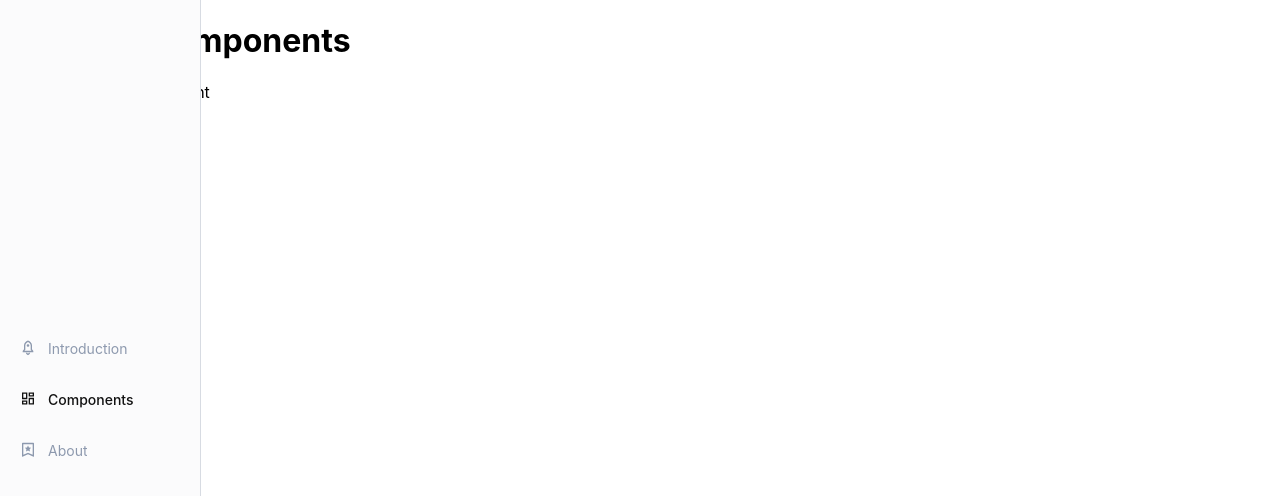
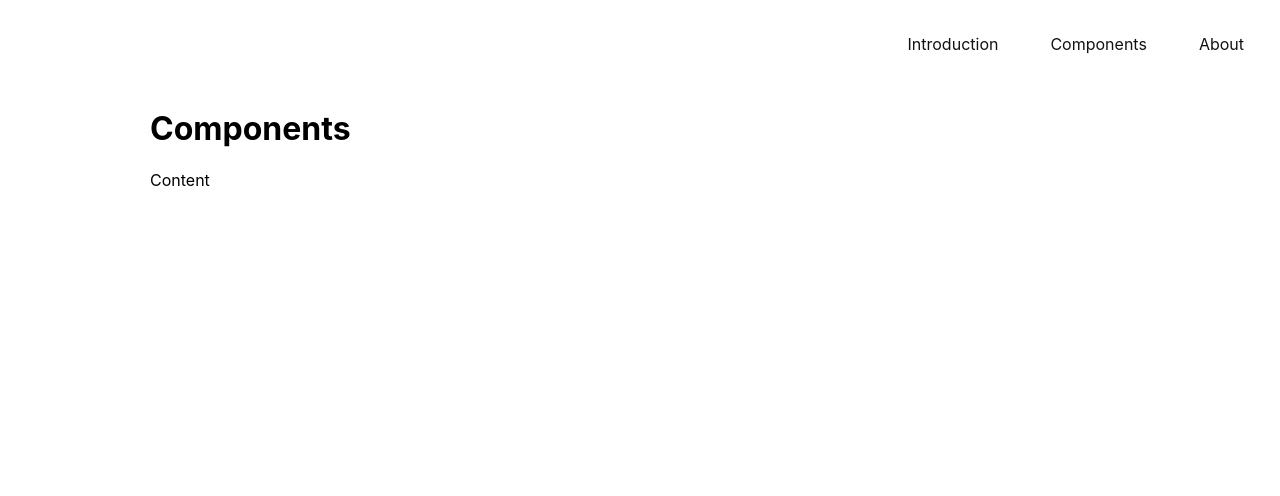
Before and after one commit to Sebosek/xui-doc, a React (Create React App) app: page /components in a window 1280 px wide. Shown: the top 496 px of the page. Built offline with nearby package versions, Linux system fonts and the light colour scheme; what @xui/components, raw.macro would draw is missing.

Commit message:
feat(menu): added horizontal navigation

```diff
--- a/src/components/App/App.tsx
+++ b/src/components/App/App.tsx
@@ -1,6 +1,5 @@
 import React from 'react';
 import styles from './App.module.scss';
-import Menu from '../Menu/Menu';
 import { BrowserRouter, Route, Switch } from 'react-router-dom';
 
 import Introduction from '../../pages/Introduction/Introduction';
@@ -8,6 +7,7 @@ import Components from '../../pages/Components/Components';
 import About from '../../pages/About/About';
 import NotFound from '../../pages/NotFound/NotFound';
 import Component from '../../pages/Component/Component';
+import Menu from '../HorizontalMenu/Menu';
 
 const routes = (
   <Switch>
--- a/src/components/ComponentList/ComponentList.module.scss
+++ b/src/components/ComponentList/ComponentList.module.scss
@@ -1,13 +1,7 @@
 @import "../../shared/variables";
 
 .column {
-  //padding: 0 16px;
-  margin-right: 72px;
   width: auto;
-
-  &:last-child {
-    margin-right: 0;
-  }
 
   h3 {
     font-size: $font-size-regular;
--- /dev/null
+++ b/src/components/HeroMenu/HeroMenu.module.scss
@@ -0,0 +1,9 @@
+@import "../../shared/variables";
+
+.hero {
+  background: $color-base;
+  display: flex;
+  justify-content: space-evenly;
+  z-index: 1;
+  width: 100%;
+}
--- /dev/null
+++ b/src/components/HeroMenu/HeroMenu.tsx
@@ -0,0 +1,10 @@
+import React, { FunctionComponent } from 'react';
+import styles from './HeroMenu.module.scss';
+
+const HeroMenu: FunctionComponent = ({ children }) => (
+  <div className={styles.hero}>
+    {children}
+  </div>
+);
+
+export default HeroMenu;
--- /dev/null
+++ b/src/components/HorizontalMenu/Menu.module.scss
@@ -0,0 +1,12 @@
+.menu {
+  text-align: right;
+  margin: 20px 0 20px;
+
+  ul {
+    margin: 0;
+    padding-left: 0;
+    list-style: none;
+    width: 100%;
+    position: relative;
+  }
+}
--- /dev/null
+++ b/src/components/HorizontalMenu/Menu.tsx
@@ -0,0 +1,122 @@
+import React, { FunctionComponent } from 'react';
+import styles from './Menu.module.scss';
+import MenuItem from '../HorizontalMenuItem/MenuItem';
+import ComponentList from '../ComponentList/ComponentList';
+import ComponentLink from '../ComponentLink/ComponentLink';
+import HeroMenu from '../HeroMenu/HeroMenu';
+
+const Menu: FunctionComponent = () => {
+  return (
+    <nav className={styles.menu}>
+      <ul>
+        <MenuItem
+          label="Introduction"
+          path="/"
+        />
+        <MenuItem
+          label="Components"
+          path="/components"
+        >
+          <HeroMenu>
+            <ComponentList title="Common">
+              <ComponentLink
+                name="Avatar"
+                path="avatar"
+              />
+              <ComponentLink
+                name="Callout"
+                path="callout"
+              />
+              <ComponentLink
+                name="Caption"
+                path="caption"
+              />
+              <ComponentLink
+                name="Grid"
+                path="grid"
+              />
+              <ComponentLink
+                name="Label"
+                path="label"
+              />
+              <ComponentLink
+                name="Link"
+                path="link"
+              />
+              <ComponentLink
+                name="Loading"
+                path="loading"
+              />
+              <ComponentLink
+                name="Menu"
+                path="menu"
+              />
+              <ComponentLink
+                name="Over element"
+                path="over-element"
+              />
+              <ComponentLink
+                name="Popover"
+                path="popover"
+              />
+              <ComponentLink
+                name="Tabs"
+                path="tabs"
+              />
+              <ComponentLink
+                name="Title"
+                path="title"
+              />
+              <ComponentLink
+                name="Tooltip"
+                path="tooltip"
+              />
+            </ComponentList>
+            <ComponentList title="Forms">
+              <ComponentLink
+                name="Button"
+                path="button"
+              />
+              <ComponentLink
+                name="Checkbox"
+                path="checkbox"
+              />
+              <ComponentLink
+                name="Input"
+                path="input"
+              />
+              <ComponentLink
+                name="Password"
+                path="password"
+              />
+              <ComponentLink
+                name="Radio"
+                path="radio"
+              />
+              <ComponentLink
+                name="Toggle"
+                path="toggle"
+              />
+            </ComponentList>
+            <ComponentList title="Structural">
+              <ComponentLink
+                name="Form control"
+                path="form-control"
+              />
+              <ComponentLink
+                name="Form item"
+                path="form-item"
+              />
+            </ComponentList>
+          </HeroMenu>
+        </MenuItem>
+        <MenuItem
+          label="About"
+          path="/about"
+        />
+      </ul>
+    </nav>
+  );
+}
+
+export default Menu;
--- /dev/null
+++ b/src/components/HorizontalMenuItem/MenuItem.module.scss
@@ -0,0 +1,72 @@
+@import "../../shared/variables";
+
+.item {
+  display: inline-block;
+  margin-right: 20px;
+
+  --xui-doc--icon: #{$color-font};
+
+  &:hover {
+    --xui-doc--icon: #{$color-base};
+
+    .link:after {
+      width: 50%;
+    }
+
+    .children {
+      display: flex;
+    }
+
+    .chevron {
+      height: 20px;
+      width: 20px;
+    }
+  }
+
+  .link {
+    background: transparent;
+    color: $color-font;
+    cursor: pointer;
+    display: block;
+    line-height: 3rem;
+    height: 3rem;
+    padding: 0 1rem;
+    position: relative;
+    text-decoration: none;
+    transition: 300ms color;
+
+    &:after {
+      background: $color-primary-400;
+      bottom: 0;
+      content: '';
+      display: block;
+      height: 2px;
+      position: absolute;
+      left: 50%;
+      transform: translateX(-50%);
+      transition: 300ms width;
+      width: 0;
+    }
+  }
+
+  .children {
+    display: none;
+    padding: 40px 0;
+    position: absolute;
+    top: 100%;
+    left: 0;
+    right: 0;
+  }
+
+  .chevron {
+    display: block;
+    height: 12px;
+    width: 12px;
+    position: absolute;
+    top: calc(100% - 12px);
+    left: 50%;
+    transform: translateX(-50%);
+    fill: var(--xui-doc--icon);
+    transition: 300ms fill, 300ms height, 300ms width;
+  }
+}
--- /dev/null
+++ b/src/components/HorizontalMenuItem/MenuItem.tsx
@@ -0,0 +1,30 @@
+import React, { FunctionComponent } from 'react';
+import { NavLink } from 'react-router-dom';
+import styles from './MenuItem.module.scss';
+
+interface MenuItemProps {
+  label: string;
+  path: string;
+}
+
+const MenuItem: FunctionComponent<MenuItemProps> = ({ label, path, children }) => {
+  return (
+    <li className={styles.item}>
+      <NavLink
+        className={styles.link}
+        to={path}
+        activeClassName={styles.active}
+        exact
+      >
+        {label}
+      </NavLink>
+      {children &&
+        <>
+          <div className={styles.children}>{children}</div>
+        </>
+      }
+    </li>
+  );
+}
+
+export default MenuItem;
--- a/src/components/WebComponents/WebComponents.module.scss
+++ b/src/components/WebComponents/WebComponents.module.scss
@@ -17,6 +17,14 @@
   padding: 40px;
   position: relative;
   z-index: 2;
+
+  > div {
+    margin-right: 72px;
+
+    &:last-child {
+      margin-right: 0;
+    }
+  }
 
   &:before,
   &:after {
--- a/src/links.ts
+++ b/src/links.ts
@@ -1,6 +1,11 @@
 import AvatarDetail from './details/Avatar/AvatarDetail';
 import CalloutDetail from './details/Callout/CalloutDetail';
 import Undefined from './details/Undefined';
+
+export type DefinedComponent = 'Avatar'
+  | 'Callout'
+  | 'Caption'
+  | 'Grid';
 
 interface Link {
   label: string;
@@ -8,28 +13,28 @@ interface Link {
   child: React.FunctionComponent<{}>;
 }
 
-const Links: { [key: string]: Link } = {
-  avatar: { label: 'Avatar', path: 'avatar', child: AvatarDetail },
-  callout: { label: 'Callout', path: 'callout', child: CalloutDetail },
-  caption: { label: 'Caption', path: 'caption', child: Undefined },
-  grid: { label: 'Grid', path: 'grid', child: Undefined },
-  label: { label: 'Label', path: 'label', child: Undefined },
-  link: { label: 'Link', path: 'link', child: Undefined },
-  loading: { label: 'Loading', path: 'loading', child: Undefined },
-  menu: { label: 'Menu', path: 'menu', child: Undefined },
-  overElement: { label: 'Over element', path: 'over-element', child: Undefined },
-  popover: { label: 'Popover', path: 'popover', child: Undefined },
-  tabs: { label: 'Tabs', path: 'tabs', child: Undefined },
-  title: { label: 'Title', path: 'title', child: Undefined },
-  tooltip: { label: 'Tooltip', path: 'tooltip', child: Undefined },
-  button: { label: 'Button', path: 'button', child: Undefined },
-  checkbox: { label: 'Checkbox', path: 'checkbox', child: Undefined },
-  input: { label: 'Input', path: 'input', child: Undefined },
-  password: { label: 'Password', path: 'password', child: Undefined },
-  radio: { label: 'Radio', path: 'radio', child: Undefined },
-  toggle: { label: 'Toggle', path: 'toggle', child: Undefined },
-  formControl: { label: 'Form control', path: 'form-control', child: Undefined },
-  formItem: { label: 'Form item', path: 'form-item', child: Undefined },
+const Links: { [key in DefinedComponent]: Link } = {
+  Avatar: { label: 'Avatar', path: 'avatar', child: AvatarDetail },
+  Callout: { label: 'Callout', path: 'callout', child: CalloutDetail },
+  Caption: { label: 'Caption', path: 'caption', child: Undefined },
+  Grid: { label: 'Grid', path: 'grid', child: Undefined },
+  // label: { label: 'Label', path: 'label', child: Undefined },
+  // link: { label: 'Link', path: 'link', child: Undefined },
+  // loading: { label: 'Loading', path: 'loading', child: Undefined },
+  // menu: { label: 'Menu', path: 'menu', child: Undefined },
+  // overElement: { label: 'Over element', path: 'over-element', child: Undefined },
+  // popover: { label: 'Popover', path: 'popover', child: Undefined },
+  // tabs: { label: 'Tabs', path: 'tabs', child: Undefined },
+  // title: { label: 'Title', path: 'title', child: Undefined },
+  // tooltip: { label: 'Tooltip', path: 'tooltip', child: Undefined },
+  // button: { label: 'Button', path: 'button', child: Undefined },
+  // checkbox: { label: 'Checkbox', path: 'checkbox', child: Undefined },
+  // input: { label: 'Input', path: 'input', child: Undefined },
+  // password: { label: 'Password', path: 'password', child: Undefined },
+  // radio: { label: 'Radio', path: 'radio', child: Undefined },
+  // toggle: { label: 'Toggle', path: 'toggle', child: Undefined },
+  // formControl: { label: 'Form control', path: 'form-control', child: Undefined },
+  // formItem: { label: 'Form item', path: 'form-item', child: Undefined },
 };
 
 export default Links;
--- a/src/pages/Component/Component.tsx
+++ b/src/pages/Component/Component.tsx
@@ -1,11 +1,11 @@
 import React, { FunctionComponent } from 'react';
-import Links from '../../links';
+import Links, { DefinedComponent } from '../../links';
 import Undefined from '../../details/Undefined';
 
 const Component: FunctionComponent = (props) => {
   const { match } = props as any;
   const { params } = match;
-  const name = params.name;
+  const name: DefinedComponent = params.name;
   const link = Links[name];
 
   if (!link) {
```
